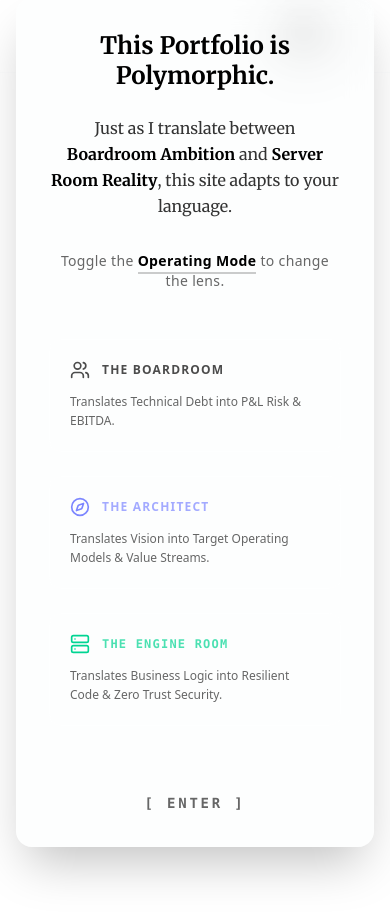
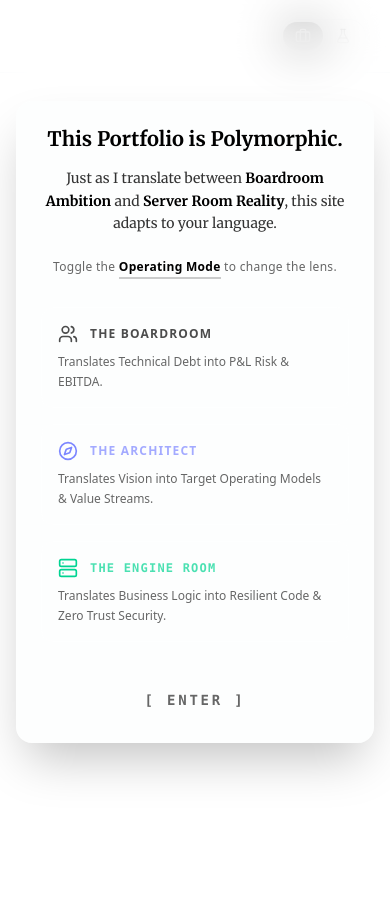
Before and after one commit to mels0n/aboutme, a Next.js app: page / in a window 390 px wide. Shown: the top 920 px of the page. Built offline with nearby package versions, Linux system fonts and the light colour scheme; no server answers.

Commit message:
fix(ui): resolve font inconsistencies and mobile layout overflow

```diff
--- a/src/app/globals.css
+++ b/src/app/globals.css
@@ -10,6 +10,7 @@
   --font-display: var(--font-display);
   --font-body: var(--font-body);
   --font-serif: var(--font-merriweather);
+  --font-slab: var(--font-roboto-slab);
 }
 
 /* === THEME 1: EXECUTIVE (The Boardroom) === */
--- a/src/app/layout.tsx
+++ b/src/app/layout.tsx
@@ -1,5 +1,5 @@
 import type { Metadata, Viewport } from "next";
-import { Inter, Young_Serif, Merriweather, JetBrains_Mono } from "next/font/google";
+import { Inter, Young_Serif, Merriweather, JetBrains_Mono, Roboto_Slab } from "next/font/google";
 import "./globals.css";
 import { ThemeMetadata } from "@/shared/ui/ThemeMetadata";
 import GoogleAnalytics from "@/shared/ui/GoogleAnalytics";
@@ -26,6 +26,12 @@ const youngSerif = Young_Serif({
 const merriweather = Merriweather({
     weight: ["300", "400", "700", "900"],
     variable: "--font-merriweather",
+    subsets: ["latin"],
+});
+
+// Body serif font for Strategist (Game Table feel)
+const robotoSlab = Roboto_Slab({
+    variable: "--font-roboto-slab",
     subsets: ["latin"],
 });
 
@@ -96,7 +102,7 @@ export default function RootLayout({
     return (
         <html lang="en" suppressHydrationWarning>
             <body
-                className={`${inter.variable} ${youngSerif.variable} ${merriweather.variable} ${jetbrains.variable} antialiased`}
+                className={`${inter.variable} ${youngSerif.variable} ${merriweather.variable} ${jetbrains.variable} ${robotoSlab.variable} antialiased`}
             >
                 <GoogleAnalytics />
                 <ThemeMetadata />
--- a/src/widgets/gatekeeper/ui/GatekeeperModal.tsx
+++ b/src/widgets/gatekeeper/ui/GatekeeperModal.tsx
@@ -30,26 +30,26 @@ export const GatekeeperModal = () => {
                     initial={{ opacity: 0 }}
                     animate={{ opacity: 1 }}
                     transition={{ delay: 0.2, duration: 0.8 }}
-                    className="max-w-4xl text-center space-y-12 p-8 md:p-12 rounded-2xl bg-surface/30 border border-white/10 shadow-2xl backdrop-blur-md"
+                    className="max-w-4xl text-center space-y-8 md:space-y-12 p-6 md:p-12 rounded-2xl bg-surface/30 border border-white/10 shadow-2xl backdrop-blur-md w-full"
                 >
                     {/* Headline */}
-                    <div className="space-y-6">
-                        <h1 className="text-2xl md:text-3xl font-serif font-bold text-foreground leading-tight max-w-3xl mx-auto">
+                    <div className="space-y-4 md:space-y-6">
+                        <h1 className="text-xl md:text-3xl font-serif font-bold text-foreground leading-tight max-w-3xl mx-auto">
                             This Portfolio is Polymorphic.
                         </h1>
-                        <p className="text-base md:text-lg text-foreground/80 font-serif leading-relaxed max-w-3xl mx-auto">
+                        <p className="text-sm md:text-lg text-foreground/80 font-serif leading-relaxed max-w-3xl mx-auto">
                             Just as I translate between <span className="font-bold text-foreground">Boardroom Ambition</span> and <span className="font-bold text-foreground">Server Room Reality</span>, this site adapts to your language.
                         </p>
-                        <p className="text-sm md:text-base text-foreground/60 font-sans tracking-wide pt-2">
+                        <p className="text-xs md:text-base text-foreground/60 font-sans tracking-wide pt-2">
                             Toggle the <span className="text-foreground font-bold border-b-2 border-foreground/20 pb-0.5">Operating Mode</span> to change the lens.
                         </p>
                     </div>
 
                     {/* Cards Row */}
-                    <div className="grid grid-cols-1 md:grid-cols-3 gap-6 text-left">
+                    <div className="grid grid-cols-1 md:grid-cols-3 gap-4 md:gap-6 text-left">
                         {/* The Boardroom */}
-                        <div className="group p-5 rounded-xl bg-white/5 border border-white/10 hover:border-white/20 transition-all hover:-translate-y-1 hover:shadow-lg">
-                            <div className="flex items-center gap-3 mb-3">
+                        <div className="group p-4 md:p-5 rounded-xl bg-white/5 border border-white/10 hover:border-white/20 transition-all hover:-translate-y-1 hover:shadow-lg">
+                            <div className="flex items-center gap-3 mb-2 md:mb-3">
                                 <Users className="w-5 h-5 text-foreground/70 group-hover:text-foreground transition-colors" />
                                 <strong className="text-xs font-sans font-bold tracking-widest uppercase text-foreground/70 group-hover:text-foreground transition-colors">The Boardroom</strong>
                             </div>
@@ -57,8 +57,8 @@ export const GatekeeperModal = () => {
                         </div>
 
                         {/* The Architect */}
-                        <div className="group p-5 rounded-xl bg-white/5 border border-white/10 hover:border-white/20 transition-all hover:-translate-y-1 hover:shadow-lg">
-                            <div className="flex items-center gap-3 mb-3">
+                        <div className="group p-4 md:p-5 rounded-xl bg-white/5 border border-white/10 hover:border-white/20 transition-all hover:-translate-y-1 hover:shadow-lg">
+                            <div className="flex items-center gap-3 mb-2 md:mb-3">
                                 <Compass className="w-5 h-5 text-indigo-400 group-hover:text-indigo-300 transition-colors" />
                                 <strong className="text-xs font-sans font-bold tracking-widest uppercase text-indigo-400/70 group-hover:text-indigo-300 transition-colors">The Architect</strong>
                             </div>
@@ -66,8 +66,8 @@ export const GatekeeperModal = () => {
                         </div>
 
                         {/* The Engine Room */}
-                        <div className="group p-5 rounded-xl bg-white/5 border border-white/10 hover:border-white/20 transition-all hover:-translate-y-1 hover:shadow-lg">
-                            <div className="flex items-center gap-3 mb-3">
+                        <div className="group p-4 md:p-5 rounded-xl bg-white/5 border border-white/10 hover:border-white/20 transition-all hover:-translate-y-1 hover:shadow-lg">
+                            <div className="flex items-center gap-3 mb-2 md:mb-3">
                                 <Server className="w-5 h-5 text-emerald-400 group-hover:text-emerald-300 transition-colors" />
                                 <strong className="text-xs font-mono font-bold tracking-widest uppercase text-emerald-400/70 group-hover:text-emerald-300 transition-colors">The Engine Room</strong>
                             </div>
@@ -76,10 +76,10 @@ export const GatekeeperModal = () => {
                     </div>
 
                     {/* Button */}
-                    <div className="pt-4">
+                    <div className="pt-2 md:pt-4">
                         <button
                             onClick={handleEnter}
-                            className="text-sm font-mono font-bold uppercase tracking-[0.2em] text-foreground/60 hover:text-foreground transition-all hover:scale-105"
+                            className="text-sm font-mono font-bold uppercase tracking-[0.2em] text-foreground/60 hover:text-foreground transition-all hover:scale-105 px-4 py-2"
                         >
                             [ ENTER ]
                         </button>
--- a/src/widgets/office-view/ui/OfficeAbout.tsx
+++ b/src/widgets/office-view/ui/OfficeAbout.tsx
@@ -33,6 +33,7 @@ export const OfficeAbout = ({ mode: propMode }: OfficeAboutProps) => {
             bg: "bg-blue-50/50",
             toggleActive: "border-blue-600 text-blue-800 font-bold",
             toggleInactive: "border-transparent text-foreground/60 hover:text-foreground hover:bg-foreground/5 px-2 rounded-md",
+            font: "font-serif",
         },
         strategist: {
             button: "text-indigo-900 bg-indigo-50 border-indigo-200 hover:bg-indigo-100",
@@ -42,6 +43,7 @@ export const OfficeAbout = ({ mode: propMode }: OfficeAboutProps) => {
             bg: "bg-indigo-50/50",
             toggleActive: "border-indigo-500 text-indigo-700 font-bold",
             toggleInactive: "border-transparent text-foreground/60 hover:text-foreground hover:bg-foreground/5 px-2 rounded-md",
+            font: "font-serif font-slab", // Combined for specificity if needed, or just font-slab if that's the class name for the variable font
         },
         engineer: {
             button: "text-emerald-800 bg-emerald-50 border-emerald-200 hover:bg-emerald-100",
@@ -51,6 +53,7 @@ export const OfficeAbout = ({ mode: propMode }: OfficeAboutProps) => {
             bg: "bg-emerald-50/50",
             toggleActive: "border-emerald-500 text-emerald-700 font-bold",
             toggleInactive: "border-transparent text-foreground/60 hover:text-foreground hover:bg-foreground/5 px-2 rounded-md",
+            font: "font-mono",
         }
     }[mode];
 
@@ -158,7 +161,10 @@ export const OfficeAbout = ({ mode: propMode }: OfficeAboutProps) => {
                                         initial={{ opacity: 0, x: 10 }}
                                         animate={{ opacity: 1, x: 0 }}
                                         exit={{ opacity: 0, x: -10 }}
-                                        className="space-y-6 font-serif leading-relaxed text-foreground/90"
+                                        className={cn(
+                                            "space-y-6 leading-relaxed text-foreground/90",
+                                            theme.font
+                                        )}
                                     >
                                         <div className="space-y-4">
                                             {aboutContent.popouts[mode].bioParagraphs.map((paragraph, idx) => (
```
